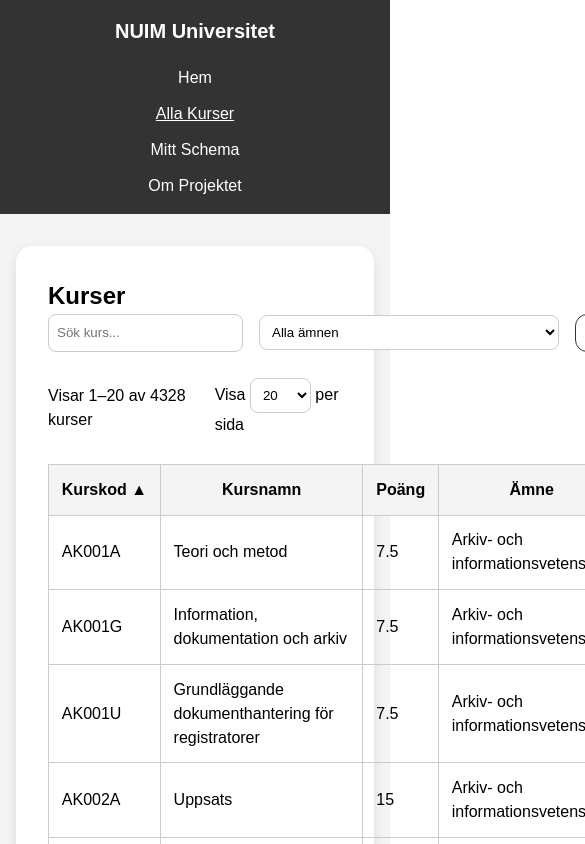
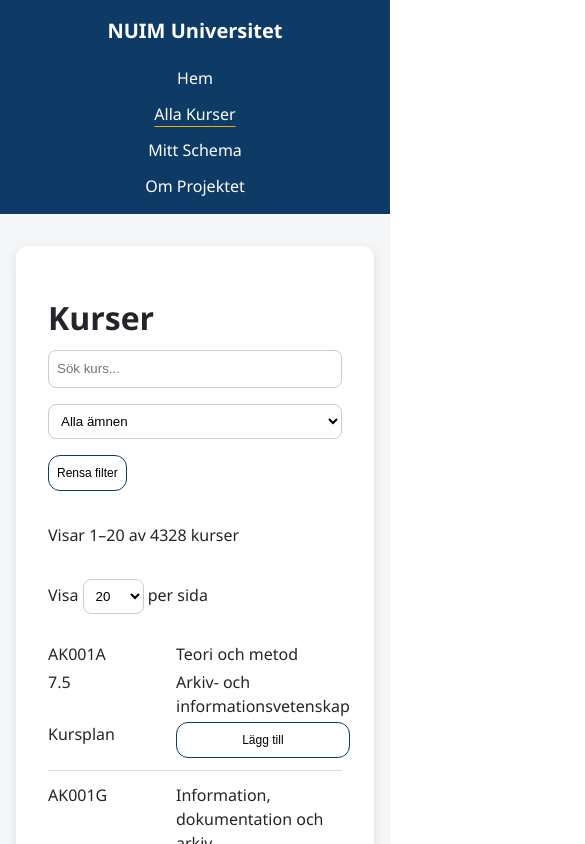
Before and after one commit to sini2500/DT208G-projekt, an Angular app: page /kurser in a window 390 px wide. Shown: the top 844 px of the page, 585 px wide, since content can reach past the window. Built offline with nearby package versions, Linux system fonts and the light colour scheme.

Commit message:
stil och responsivitet

```diff
--- a/src/app/pages/home/home.css
+++ b/src/app/pages/home/home.css
@@ -39,12 +39,18 @@
   border-radius: 0.25rem;
   background: #e4e4e4;
   overflow: hidden;
+  border: #333 solid 1px;
 }
 
 .bar-fill {
   display: block;
   height: 100%;
-  background: #333;
+  background-image: repeating-linear-gradient(
+    -45deg,
+    var(--color-accent) 0 24px,
+    var(--color-primary) 24px 48px
+  );
+  border-right: #333 solid 1px;
 }
 
 .subject-count {
--- a/src/app/partials/footer/footer.css
+++ b/src/app/partials/footer/footer.css
@@ -1,6 +1,6 @@
 .footer {
     width: 100%;
-    background-color: #6b6b6b;
+    background-color: var(--color-primary);
     color: white;
     padding: 0.5rem 0;
 }
--- a/src/app/partials/footer/footer.html
+++ b/src/app/partials/footer/footer.html
@@ -1,5 +1,5 @@
 <div class="footer">
     <div class="container">
-        <p>Projekt - DT208G</p>
+        <span>Projekt - DT208G</span>
     </div>
 </div>
--- a/src/app/partials/header/header.css
+++ b/src/app/partials/header/header.css
@@ -1,6 +1,6 @@
 .header {
     width: 100%;
-    background-color: #333;
+    background-color: var(--color-primary);
     color: white;
     padding: 1rem 0;
 }
@@ -33,6 +33,7 @@
 
 .active {
   text-decoration: underline;
+  text-decoration-color: var(--color-accent);
 }
 
 /* responsive */
--- a/src/styles.css
+++ b/src/styles.css
@@ -1,3 +1,13 @@
+/* vars */
+:root {
+  --color-primary: #0d3b66;
+  --color-accent: #f2a900;
+  --color-bg: #f5f6f8;
+  --color-text: #22252a;
+  --color-card: #ffffff;
+  --radius: 0.75rem;
+}
+
 /* reset */
 * {
   margin: 0;
@@ -11,8 +21,9 @@ app-root {
   min-height: 100vh;
   display: flex;
   flex-direction: column;
-  background-color: #f4f4f4;
-  font-family: Arial, Helvetica, sans-serif;
+  background-color: var(--color-bg);
+  color: var(--color-text);
+  font-family: "Segoe UI", system-ui, -apple-system, Roboto, Helvetica, Arial, sans-serif;
 }
 
 main {
@@ -28,9 +39,9 @@ main {
 section {
   margin: 2rem 0;
   padding: 2rem;
-  border-radius: 1rem;
+  border-radius: var(--radius);
   box-shadow: 0 4px 12px rgba(0,0,0,0.1);
-  background-color: #fff;
+  background-color: var(--color-card);
 }
 
 /* elements */
@@ -46,27 +57,40 @@ ul, ol {
 a {
     text-decoration: none;
     color: inherit;
+    text-underline-offset: 6px;
 }
 
 a:hover {
   text-decoration: underline;
 }
 
-hr, p, h2 {
+h1, h2 {
+  font-weight: 600;
+  margin: 1rem 0 0.5rem 0;
+}
+
+h1{
+  font-size: 2rem;
+}
+
+h2 {
+  font-size: 1.5rem;
+}
+
+hr, p {
   margin: 1rem 0;
 }
 
 button {
   padding: 0.5rem;
-  border: 1px solid #333;
+  border: 1px solid var(--color-primary);
   border-radius: 0.75rem;
   background: white;
-  font-size: 1rem;
+  font-size: 0.75rem;
   cursor: pointer;
   transition: background 0.2s ease;
   max-width: 120px;
   text-wrap-mode: nowrap;
-  font-size: smaller;
 }
 
 button:hover {
@@ -79,6 +103,7 @@ button:hover {
   align-items: center;
   gap: 1rem;
   margin-bottom: 1rem;
+  flex-wrap: wrap;
 }
 
 .col {
@@ -127,7 +152,7 @@ input, select {
 }
 
 .error {
-  color: red;
+  color: #9c1e1e;
 }
 
 .toast {
@@ -152,3 +177,41 @@ input, select {
     to   { opacity: 1; transform: translateY(0); }
   }
 }
+
+@media (max-width: 800px) {
+  input, select {
+    width: 100%;
+  }
+
+  thead {
+    display: none;
+  }
+
+  table, tbody {
+    display: block;
+  }
+
+  tr {
+    display: grid;
+    grid-template-columns: 7rem 1fr;
+    gap: 0.25rem 1rem;
+    padding: 0.75rem 0;
+    border-bottom: 1px solid #ddd;
+  }
+
+  td {
+    display: block;
+    border: none;
+    padding: 0;
+  }
+
+  th {
+    border: none;
+  }
+
+  td button {
+    max-width: 240px;
+    width: 100%;
+  }
+
+}
```
